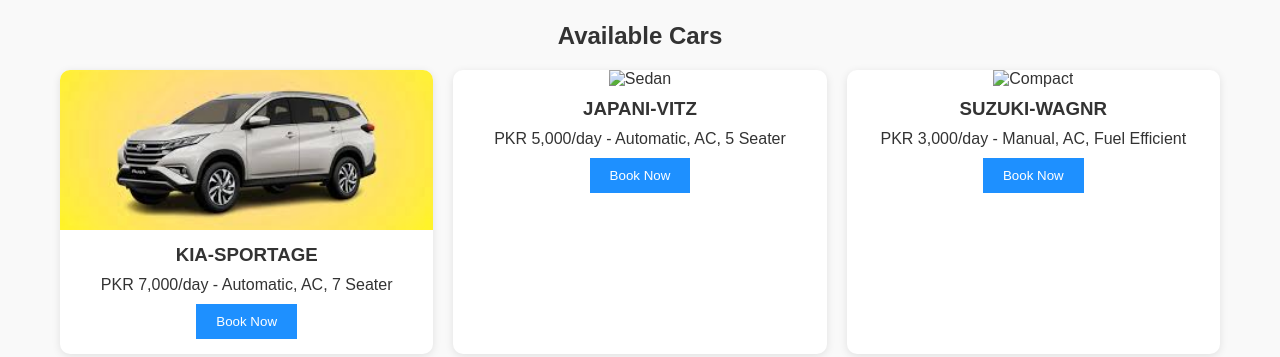
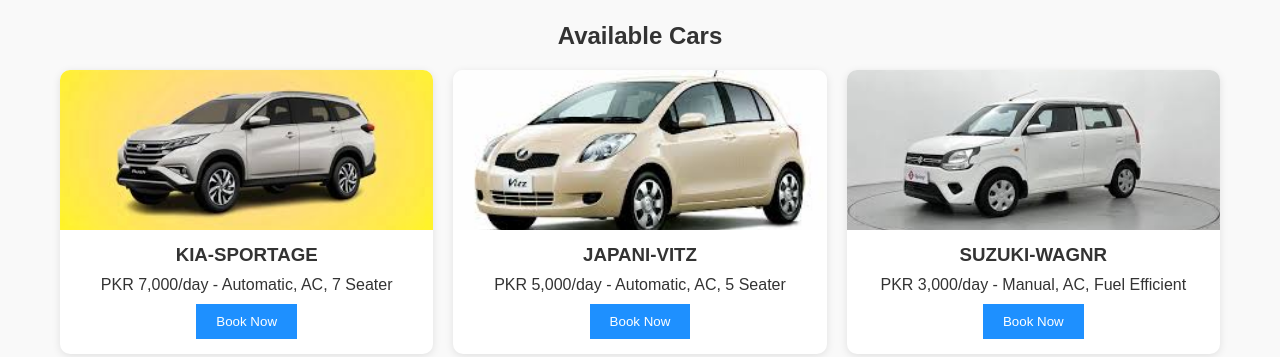
Before and after one commit to ghs375jb/alchaudhary, a plain HTML site: page index.html in a window 1280 px wide. Shown: the part 521-878 px from the top of the page. Drawn offline with Linux system fonts and the light colour scheme.

Commit message:
Update index.html

```diff
--- a/index.html
+++ b/index.html
@@ -114,14 +114,14 @@
 
       </div>
       <div class="car">
-                  <img src="images/vitz.jpg" alt="Sedan" width="400">
+                <img src="vitz.jpg" alt="vitz">
         <h3>JAPANI-VITZ</h3>
         <p>PKR 5,000/day - Automatic, AC, 5 Seater</p>
           <button onclick="showPhoneNumber()">Book Now</button>
 
       </div>
       <div class="car">
-                  <img src="images/wgnor.jpg" alt="Compact" width="400">
+                        <img src="wgnor.jpg" alt="wagnor">
         <h3>SUZUKI-WAGNR</h3>
         <p>PKR 3,000/day - Manual, AC, Fuel Efficient</p>
           <button onclick="showPhoneNumber()">Book Now</button>
```
